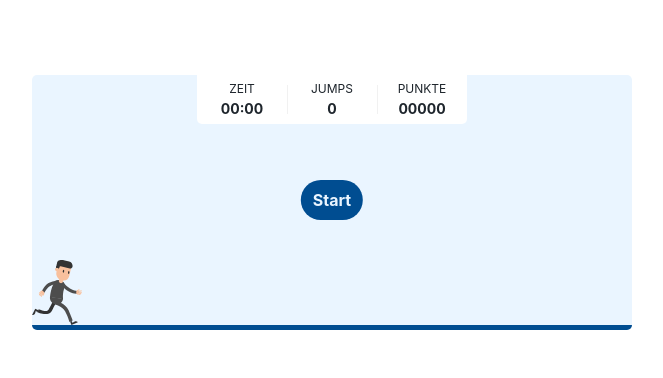
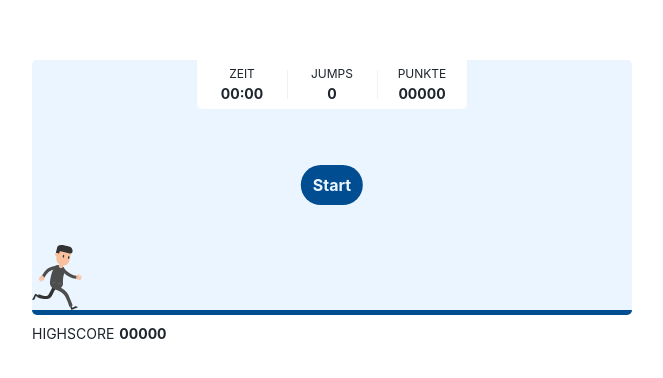
Before and after one commit to Schascha/vue-game, a Vue app: page / in a window 1280 px wide. Shown: the part 198-576 px from the top of the page, without its empty margins (308-971 px from the left). Built offline with nearby package versions, Linux system fonts and the light colour scheme.

Commit message:
Update highschore

```diff
--- a/src/components/StartGame.vue
+++ b/src/components/StartGame.vue
@@ -17,7 +17,7 @@ const jumpCount = ref(0);
 const distance = ref(0);
 const timer = ref(0);
 const playTime = ref(0);
-const highscore = ref(window.localStorage.getItem('highscore'));
+const highscore = ref(window.localStorage.getItem('highscore') || '00000');
 const score = computed(() => String(distance.value).padStart(5, '0'));
 const formattedPlayTime = computed(() => {
   const minutes = Math.floor(playTime.value / 60);
@@ -131,10 +131,7 @@ function collision() {
   window.clearInterval(timer.value);
 
   // Update highscore
-  if (
-    !highscore.value ||
-    parseInt(score.value, 10) > parseInt(highscore.value, 10)
-  ) {
+  if (parseInt(score.value, 10) > (parseInt(highscore.value, 10) || 0)) {
     highscore.value = score.value;
     window.localStorage.setItem('highscore', `${highscore.value}`);
   }
@@ -201,7 +198,7 @@ function play() {
       </template>
     </div>
   </div>
-  <div v-if="highscore" class="highscore">
+  <div class="highscore">
     <span>Highscore</span>
     <strong>{{ highscore }}</strong>
   </div>
```
